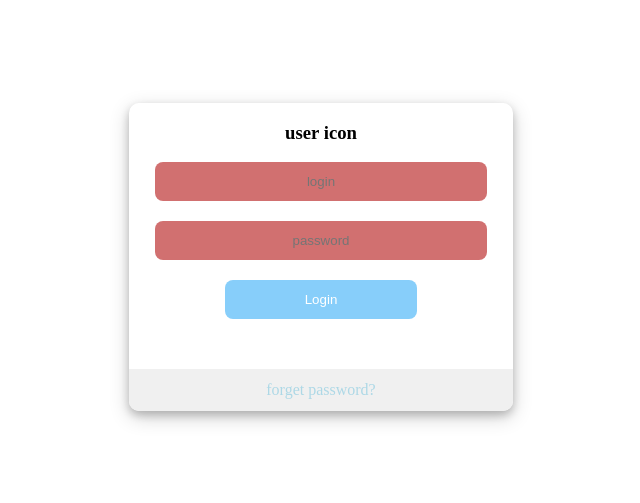
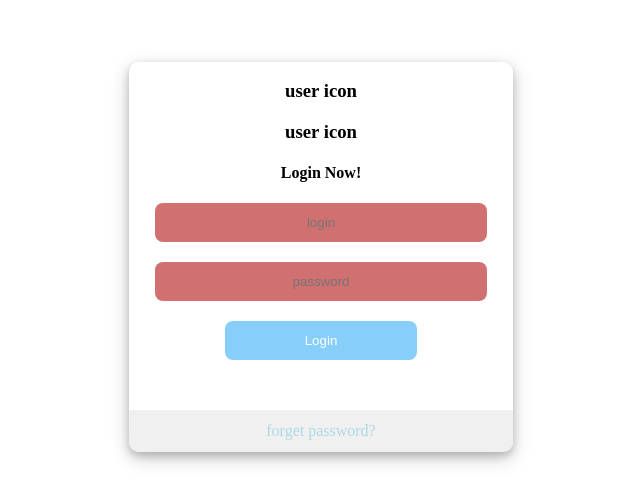
Before and after one commit to spectersegun/dpdscholars, a plain HTML site: page login.html in a window 1280 px wide. Shown: the part 151-654 px from the top of the page, without its empty margins (327-967 px from the left). Drawn offline with Linux system fonts and the light colour scheme.

Commit message:
added login header

```diff
--- a/login.html
+++ b/login.html
@@ -11,6 +11,8 @@
     <div class="container">
       <form action="">
         <h3>user icon</h3>
+        <h3>user icon</h3>
+        <h4>Login Now! </h4>
         <input type="text" placeholder="login" />
         <input type="password" placeholder="password" />
         <button>Login</button>
```
